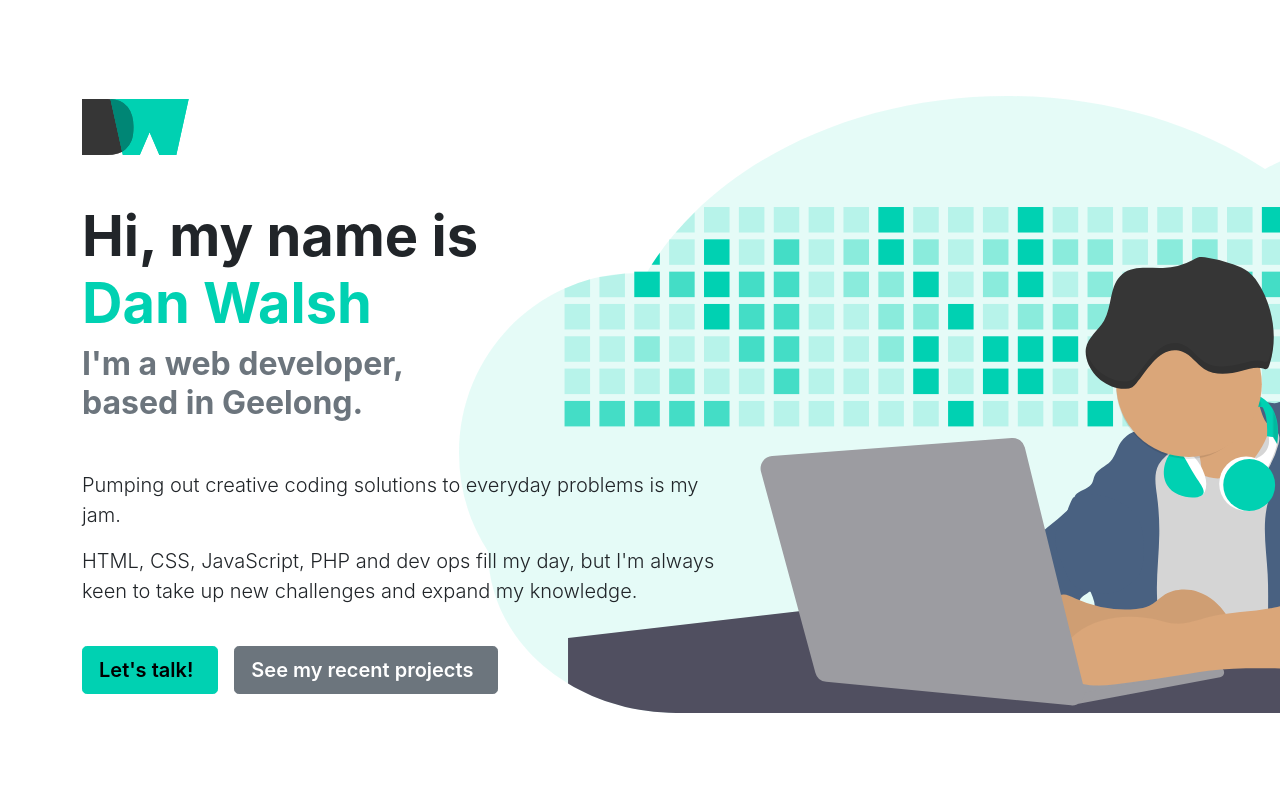
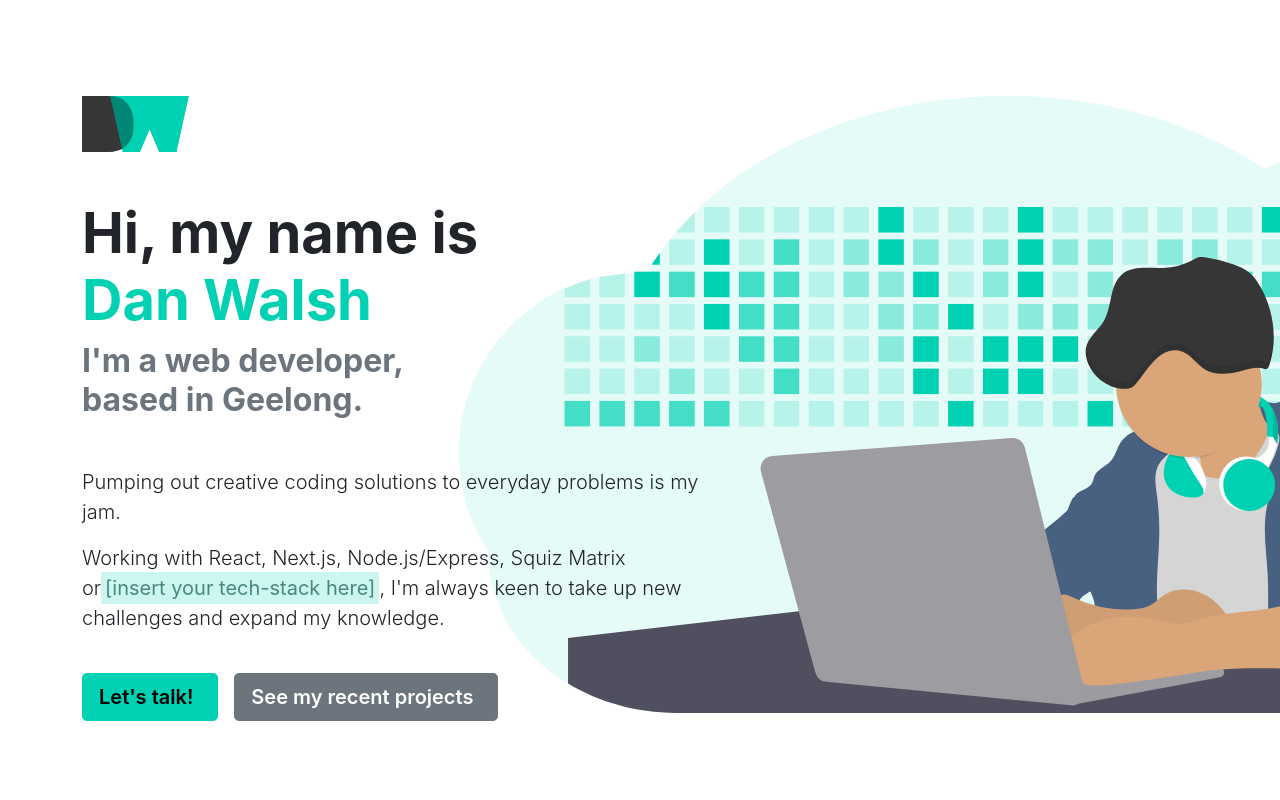
Before and after one commit to Daniel-Walsh/resume, a Next.js app: page / in a window 1280 px wide. Shown: the top 800 px of the page. Built offline with nearby package versions, Linux system fonts and the light colour scheme; no server answers; a small style sheet from the web is missing.

Commit message:
Updated tech stack

```diff
--- a/src/sections/Intro.js
+++ b/src/sections/Intro.js
@@ -49,7 +49,8 @@ const Intro = () => {
                 jam.
               </p>
               <p>
-                HTML, CSS, JavaScript, PHP and dev ops fill my day, but I'm
+                Working with React, Next.js, Node.js/Express, Squiz Matrix or
+                <mark>[insert&nbsp;your&nbsp;tech-stack&nbsp;here]</mark>, I'm
                 always keen to take up new challenges and expand my knowledge.
               </p>
             </div>
```
